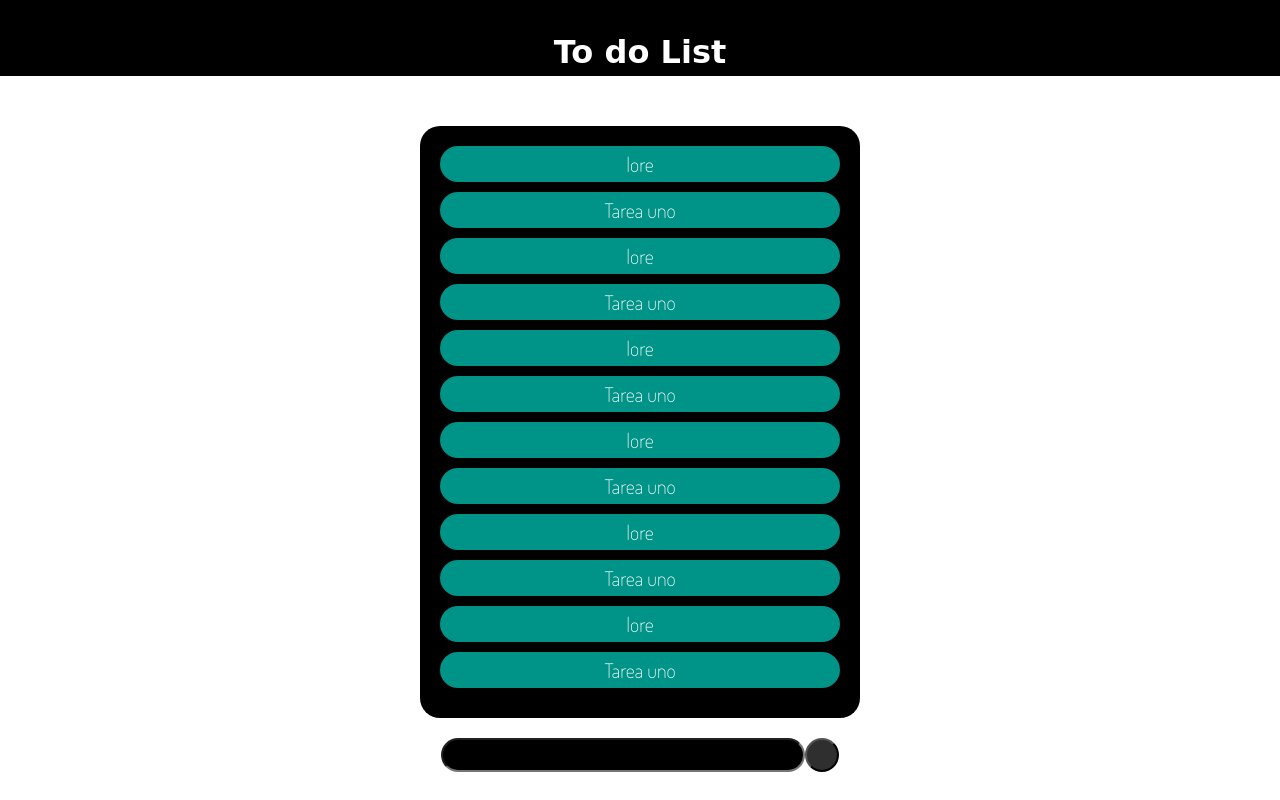
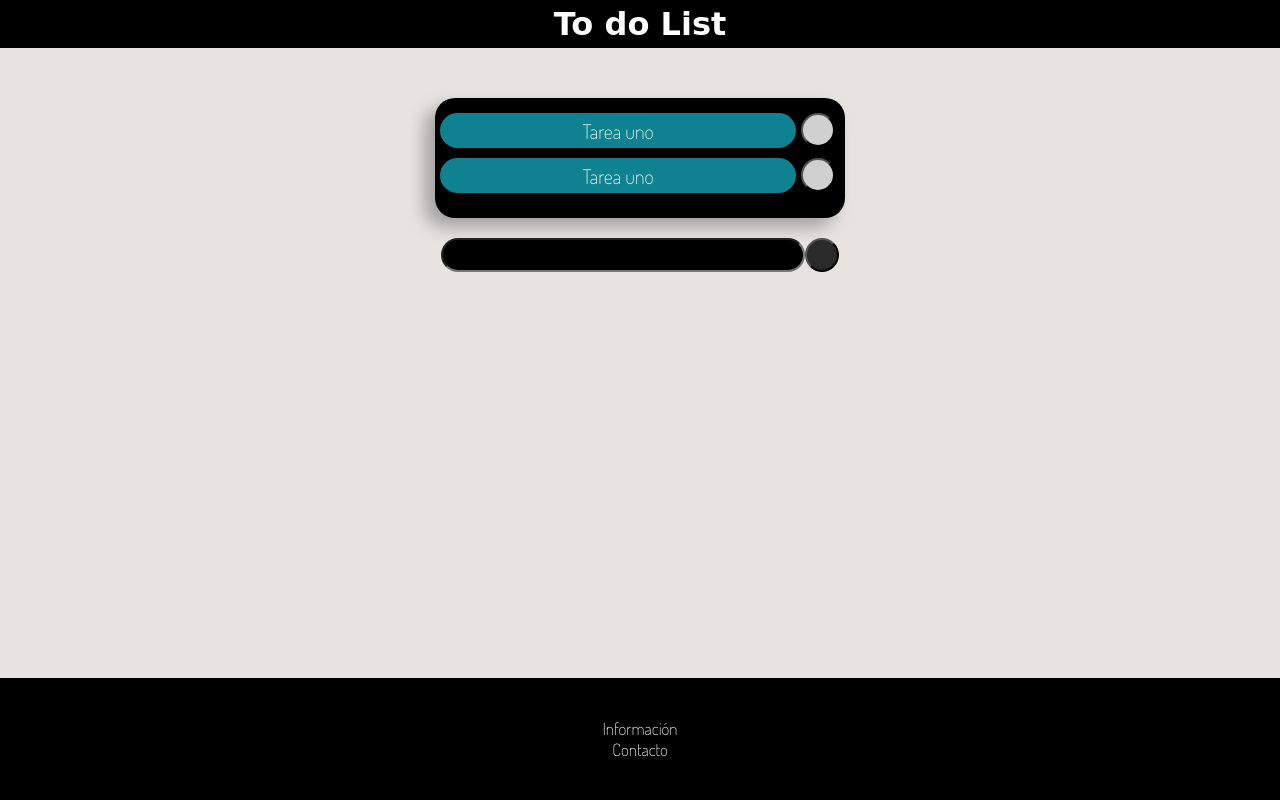
Before and after one commit to aprentix/Lista_Tareas, a plain HTML site: page index.html in a window 1280 px wide. Shown: the top 800 px of the page. Drawn offline with Linux system fonts and the light colour scheme; a web font is replaced by a local one.

Commit message:
To-do version 0.1 (Con botones de borrado individuales, sin menu visible)

```diff
--- a/index.css
+++ b/index.css
@@ -3,9 +3,22 @@
     margin: 0;
 }
 
-.menu-icon{
-    background: lightcoral;
-    position: relative;
+.material-icons{
+    width:50px;
+    display: flex;
+    position:absolute;
+    margin-top: 8px;
+    margin-bottom: auto;
+    margin-left:10px;
+    visibility: hidden;
+}
+
+header h1{
+    width:auto;
+    display: flex;
+    margin-left: auto;
+    margin-right:auto;
+    position:static;
 }
 
 header{
@@ -18,19 +31,13 @@ header{
     position:sticky;
     padding-top: 5px;
     padding-bottom: 5px;
+    display: flex;
+}
 
-}
-.material-icons{
-    width: 95%;
-    display: block;
-    text-align: left;
-    padding-left:5px;
-}
 section.lista_tareas{
     padding-top:50px;
     display: flex;
     justify-content: center;
-
 }
 
 #insertar{
@@ -41,22 +48,46 @@ section.lista_tareas{
     justify-content: center;
 }
 section ul.tareas li{
-    width:100%;
+    display: flex;
+}
+section ul.tareas .nombre_tarea{
+    width:350px;
+    height: 20px;
+    font-size: 25px;
+    background: rgb(0, 0, 0);
+    border-radius: 20px;
+    padding:5px;
+    text-align: center;
     display: flex;
     justify-content: center;
     padding-top: 5px;
-    padding-bottom: 5px;
-    border-radius: 20px;
+    padding-bottom: 10px;
     font-family: 'Dosis', sans-serif;
     font-size:20px;
     color:white;
-    background: rgba(0, 255, 234, 0.575);
+    background: rgba(18, 166, 185, 0.788);
     margin-bottom: 10px;
 }
 
-section ul{
+.quitar{
+    width:15px;
+    height: 15px;
+    background: rgba(255, 255, 255, 0.815);
+    border-radius: 20px;
+    padding:15px;
+    margin-right: 5px;
+    margin-left: 5px;
+    display: flex;
+}
+
+
+
+section ul.tareas{
     width:400px;
-    padding:20px;
+    padding:5px;
+    padding-top:15px;
+    padding-bottom:15px;
+
     height: auto;
     color:black;
     background: rgb(0, 0, 0);
@@ -65,6 +96,8 @@ section ul{
     margin-left:auto;
     margin-right:auto;
     border-radius: 20px;
+    box-shadow: rgba(0, 0, 0, 0.295) -10px 9px 17px;
+
 }
 
 
@@ -76,35 +109,32 @@ section ul{
     padding:15px;
 }
 
-.quitar{
-    width:15px;
-    height: 15px;
-    background: rgba(219, 23, 23, 0.815);
-    border-radius: 20px;
-    padding:15px;
-    margin-right: 5px;
-    margin-left: 5px;
-}
+
 .menu-icon {
     width: 50px;
     height: 50px;
     color:white;
-    background: tomato;
 }
 
 body{
+    position: absolute;
+    top:0;
+    bottom: 0;
     width:100%;
+    background: #e6e3e0;
+    min-height: 100vh;
+
 }
 
 .tarea{
     width:350px;
     height: 20px;
-    font-size: 30px;
+    font-size: 10px;
     background: rgb(0, 0, 0);
     border-radius: 20px;
     padding:5px;
     color:rgb(255, 255, 255);
-    font-family: 'Dancing Script', cursive;
+    font-family: 'Dosis', sans-serif;
     outline:0;
     text-align: center;
 }
@@ -114,9 +144,10 @@ footer{
     width:100%;
     height:auto;
     background: black;
-    margin-top: 15%;
+    margin-top: 30px;
     padding-top: 40px;
     padding-bottom: 40px;
+    bottom: 0;
 }
 
 footer .enlaces{
@@ -145,6 +176,13 @@ footer ul.enlaces li a{
         width:65%;
 
     }
+    section ul.tareas .nombre_tarea{
+        width:95%;
+    }
+
+    .quitar{
+        width:5%;
+    }
 
 }
 /*
--- a/index.html
+++ b/index.html
@@ -19,14 +19,19 @@
     </header>
     <section class="lista_tareas">
             <ul class="tareas">
-                <li>lore</li>
-                <li>Tarea uno</li>
-                <li>lore</li>
-                <li>Tarea uno</li><li>lore</li>
-                <li>Tarea uno</li><li>lore</li>
-                <li>Tarea uno</li><li>lore</li>
-                <li>Tarea uno</li><li>lore</li>
-                <li>Tarea uno</li>
+
+                <li>
+                    <div class="nombre_tarea">
+                        Tarea uno
+                    </div>
+                    <button class="quitar"></button>
+                </li>
+                <li>
+                    <div class="nombre_tarea">
+                        Tarea uno
+                    </div>
+                    <button class="quitar"></button>
+                </li>
             </ul>
     </section>
     <section id="insertar">
```
